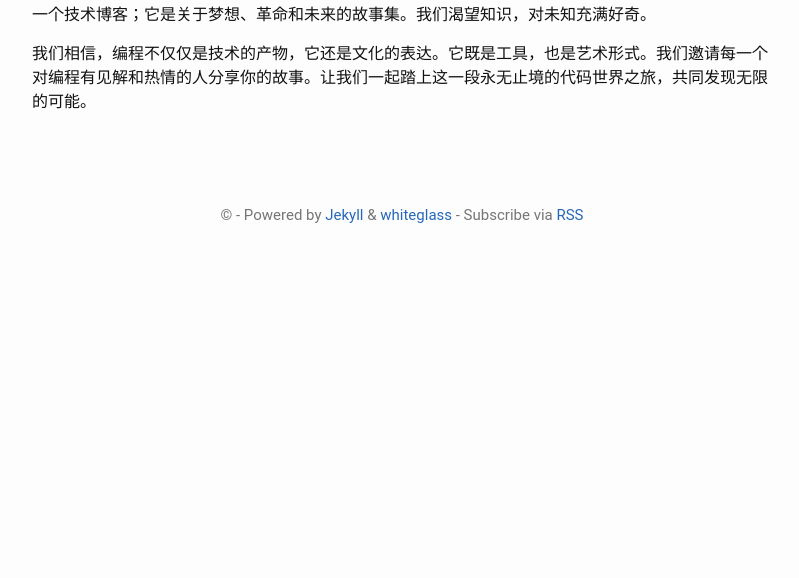
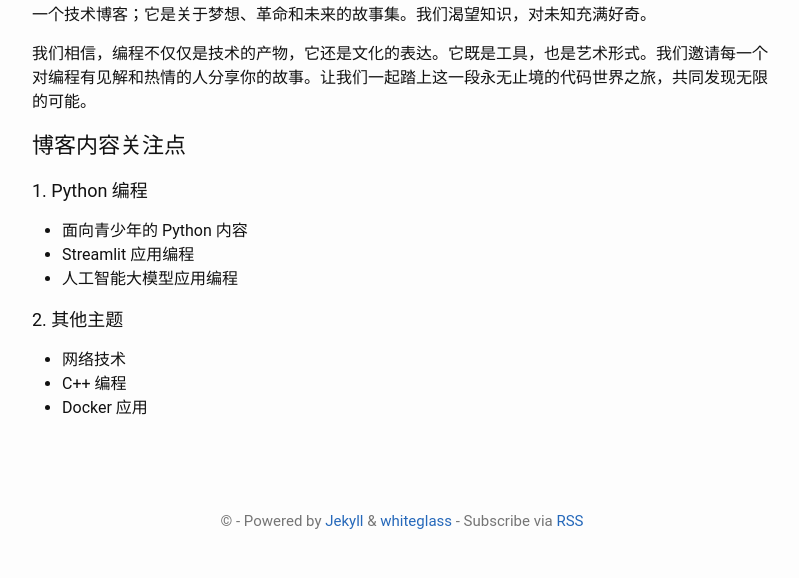
Before and after one commit to talkincode/ToughNotes, a Jekyll site: the page built from about.md, in a window 1280 px wide. Shown: the part 479-1057 px from the top of the page, without its empty margins (238-1037 px from the left). Built offline with Jekyll 4.4.1, drawn with Linux system fonts in a browser that asks for light colours; before the commit the page ends 900 px from its top, so only the background shows below that.

Commit message:
更新关于页面内容

```diff
--- a/about.md
+++ b/about.md
@@ -4,8 +4,22 @@ title: "About"
 permalink: /about/
 ---
 
-![image](https://github.com/talkincode/toughradius/assets/377938/5541339c-06e0-4c1b-98d2-c3976766bf28)
+![about talkincode](https://raw.githubusercontent.com/jamiesun/images/master/default/QcTIUT.png)
 
 我们的编程像玩耍一样自在，思考像诗人一样深邃，挑战现状，通过代码解读世界。Talkincode 不仅仅是一个技术博客；它是关于梦想、革命和未来的故事集。我们渴望知识，对未知充满好奇。
 
 我们相信，编程不仅仅是技术的产物，它还是文化的表达。它既是工具，也是艺术形式。我们邀请每一个对编程有见解和热情的人分享你的故事。让我们一起踏上这一段永无止境的代码世界之旅，共同发现无限的可能。
+
+## 博客内容关注点
+
+### 1. Python 编程
+
+- 面向青少年的 Python 内容
+- Streamlit 应用编程
+- 人工智能大模型应用编程
+
+### 2. 其他主题
+
+- 网络技术
+- C++ 编程
+- Docker 应用
```
